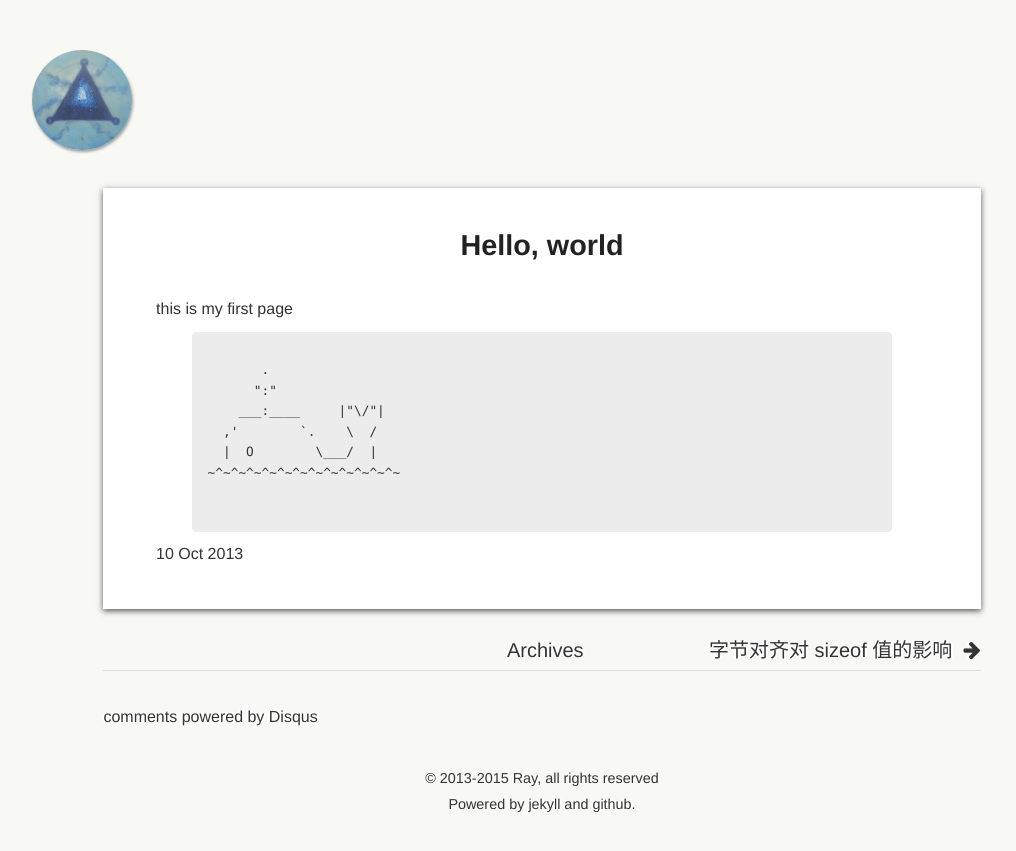
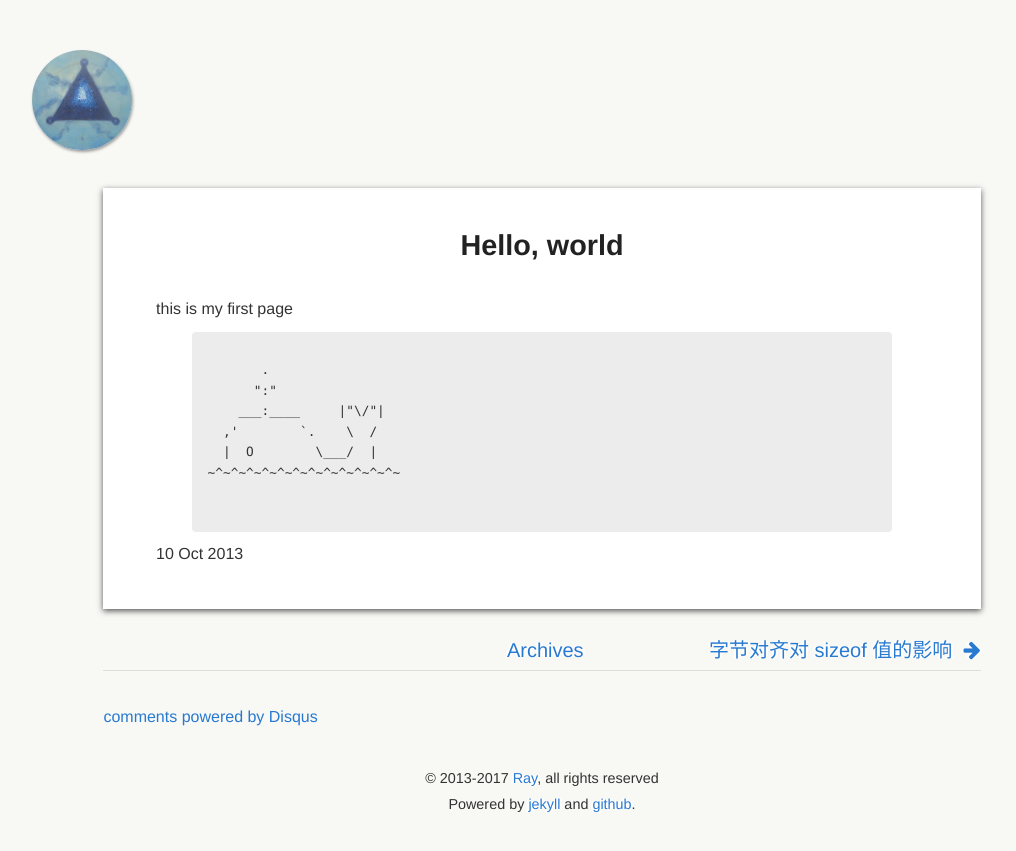
Before and after one commit to ray7551/empty, a Jekyll site: the page built from _posts/2013-10-10-hello-world.md, in a window 1280 px wide. Shown: the top 851 px of the page, without its empty margins (98-1114 px from the left). Built offline with Jekyll 4.4.1, drawn with Linux system fonts in a browser that asks for light colours; nearby versions of some CDN libraries; comment, search, counter and statistics services are not loaded.

Commit message:
fancy underline, and renew copyright year

```diff
--- a/_layouts/default.html
+++ b/_layouts/default.html
@@ -24,7 +24,7 @@
     </div>
 		<div class="clearfix"></div>
 
-		<article class="post fancy-underline">
+		<article class="post">
 			<h1 class="title">{{page.title}}</h1>
 
 			<div class="entry-content" target="_blank">
@@ -34,7 +34,7 @@
 		</article>
 
 		{% if page.previous or page.next %}
-		<nav id="pagenavi">
+		<nav id="pagenavi" class="fancy-underline">
 			{% if page.previous %}
 				<a href="{{page.previous.url}}" title="{{page.previous.title}}" class="prev">&nbsp;&nbsp;{{page.previous.title|truncate: 22}}</a>
 			{% endif %}
@@ -65,8 +65,8 @@
 	</div>
 
 
-	<footer id="footer">
-		&copy; 2013-2015 <a href="mailto:ray7551@gmail.com">Ray</a>, all rights reserved
+	<footer id="footer" class="fancy-underline">
+		&copy; 2013-2017 <a href="mailto:ray7551@gmail.com">Ray</a>, all rights reserved
 	  <br>
 	  Powered by <a href="http://jekyllrb.com/" target="_blank">jekyll</a> and <a href="https://github.com/ray7551/ray7551.github.io" target="_blank">github</a>.
 	</footer>
--- a/_layouts/index.html
+++ b/_layouts/index.html
@@ -22,7 +22,7 @@
     <div class="navi">
       <a href="{{site.url}}"><img title="Welcome to Ray's emptysea!" src="/images/avatar.jpg" /></a>
     </div>
-    <article class="post">
+    <article class="fancy-underline">
       <h1 class="title">Ray's EmptySea</h1>
       <div class="entry-content" id="articles">
         {{content}}
@@ -37,8 +37,8 @@
     </nav>
     {% endif %}
   </div>
-  <footer id="footer">
-    &copy; 2013-2015 <a href="mailto:ray7551@gmail.com">Ray</a>, all rights reserved
+  <footer id="footer" class="fancy-underline">
+    &copy; 2013-2017 <a href="mailto:ray7551@gmail.com">Ray</a>, all rights reserved
     <br> Powered by <a href="http://jekyllrb.com/" target="_blank">jekyll</a> and <a href="https://github.com/ray7551/ray7551.github.io" target="_blank">github</a>.
   </footer>
   <script type="text/javascript">
--- a/stylesheets/screen.css
+++ b/stylesheets/screen.css
@@ -47,8 +47,8 @@
 blockquote {
   font-family: "Xin Gothic", "Droid Sans Fallback", STKaiti, KaiTi, FangSong, 'Microsoft YaHei', 'WenQuanYi Micro Hei', SimSun, sans-serif;
 }
-
-a{outline:0;color:#333;
+a{outline:0;color:#2879d0;text-decoration:none;}
+.fancy-underline a{
   text-decoration:none;
   -webkit-transition: all .3s linear;
   -moz-transition: all .3s linear;
@@ -56,15 +56,8 @@
   -ms-transition: all .3s linear;
   text-shadow: -1px 0 0 white,1px 0 0 white,-2px 0 0 white,2px 0 0 white;
 }
-a:hover {
-  color: #2879d0;
-  text-decoration: none;
-  background: linear-gradient(to bottom, #fff 50%, #2879d0 50%) repeat-x 0 .9em;
-  background-size: .2em .2em;
-}
-.fancy-underline a {
-  text-shadow: -1px 0 0 white,1px 0 0 white,-2px 0 0 white,2px 0 0 white;
-  background: linear-gradient(to bottom, #fff 50%, #333 50%) repeat-x 0 .9em;
+.fancy-underline a:hover {
+  background: linear-gradient(to bottom, #fff 50%, #2879d0 50%) repeat-x 0 .94em;
   background-size: .2em .2em;
 }
 
@@ -162,9 +155,19 @@
   text-align:center;
 }
 
-article .entry-content{
-  text-align:left;
+article .entry-content{text-align:left;}
+article.post .entry-content a{
+  color: #333;
+  text-decoration:none;
+  -webkit-transition: all .3s linear;
+  -moz-transition: all .3s linear;
+  transition: all .3s linear;
+  -ms-transition: all .3s linear;
+  text-shadow: -1px 0 0 white,1px 0 0 white,-2px 0 0 white,2px 0 0 white;
+  background: linear-gradient(to bottom, #fff 50%, #333 50%) repeat-x 0 .98em;
+  background-size: .2em .2em;
 }
+article.post .entry-content a:hover {color: #2879d0;}
 article .entry-content .more-link{position:relative;display:block;margin-top:16px;padding-left:30px;border-bottom:0;}
 article .entry-content .more-link:before{position:absolute;left:0;content:"\f061";font-family: FontAwesome;}
 article .entry-content ul,article .entry-content ol,article .entry-content dl{margin-left:4%;}
```
